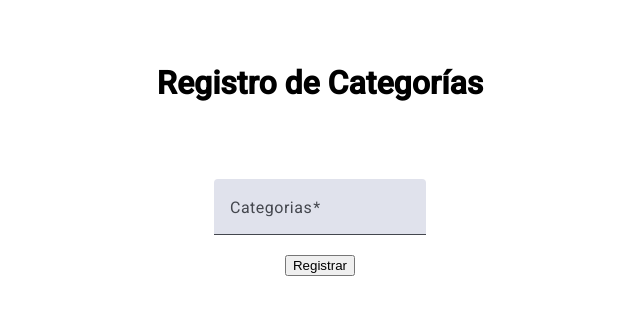
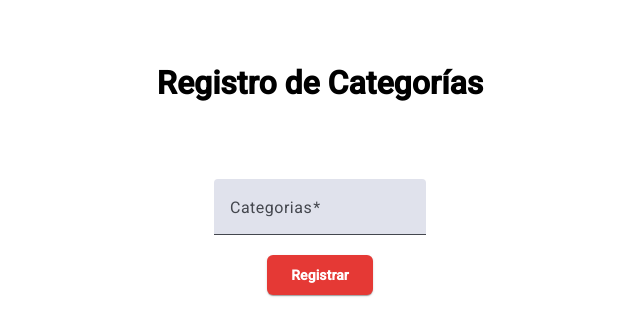
Before and after one commit to u202220034/EDIA-ANGULAR, an Angular app in the folder EDIA/: page /categoria/nuevo in a window 1280 px wide. Shown: the top 336 px of the page, without its empty margins (320-960 px from the left). Built offline with nearby package versions, Linux system fonts and the light colour scheme; no server answers.

Commit message:
Boton configurado

```diff
--- a/EDIA/src/app/components/categoria/insertarcategoria/insertarcategoria.component.css
+++ b/EDIA/src/app/components/categoria/insertarcategoria/insertarcategoria.component.css
@@ -0,0 +1,6 @@
+button[mat-raised-button] {
+  background-color: #e53935;
+  color: white;
+  border-radius: 6px;
+  font-weight: bold;
+}
--- a/EDIA/src/app/components/categoria/insertarcategoria/insertarcategoria.component.html
+++ b/EDIA/src/app/components/categoria/insertarcategoria/insertarcategoria.component.html
@@ -22,7 +22,7 @@
             </mat-error>
           </mat-form-field>
           <br />
-          <button matButton="elevated">{{ edicion ? 'Editar' : 'Registrar' }}</button>
+          <button mat-raised-button>{{ edicion ? 'Editar' : 'Registrar' }}</button>
         </form>
       </div>
     </div>
```
